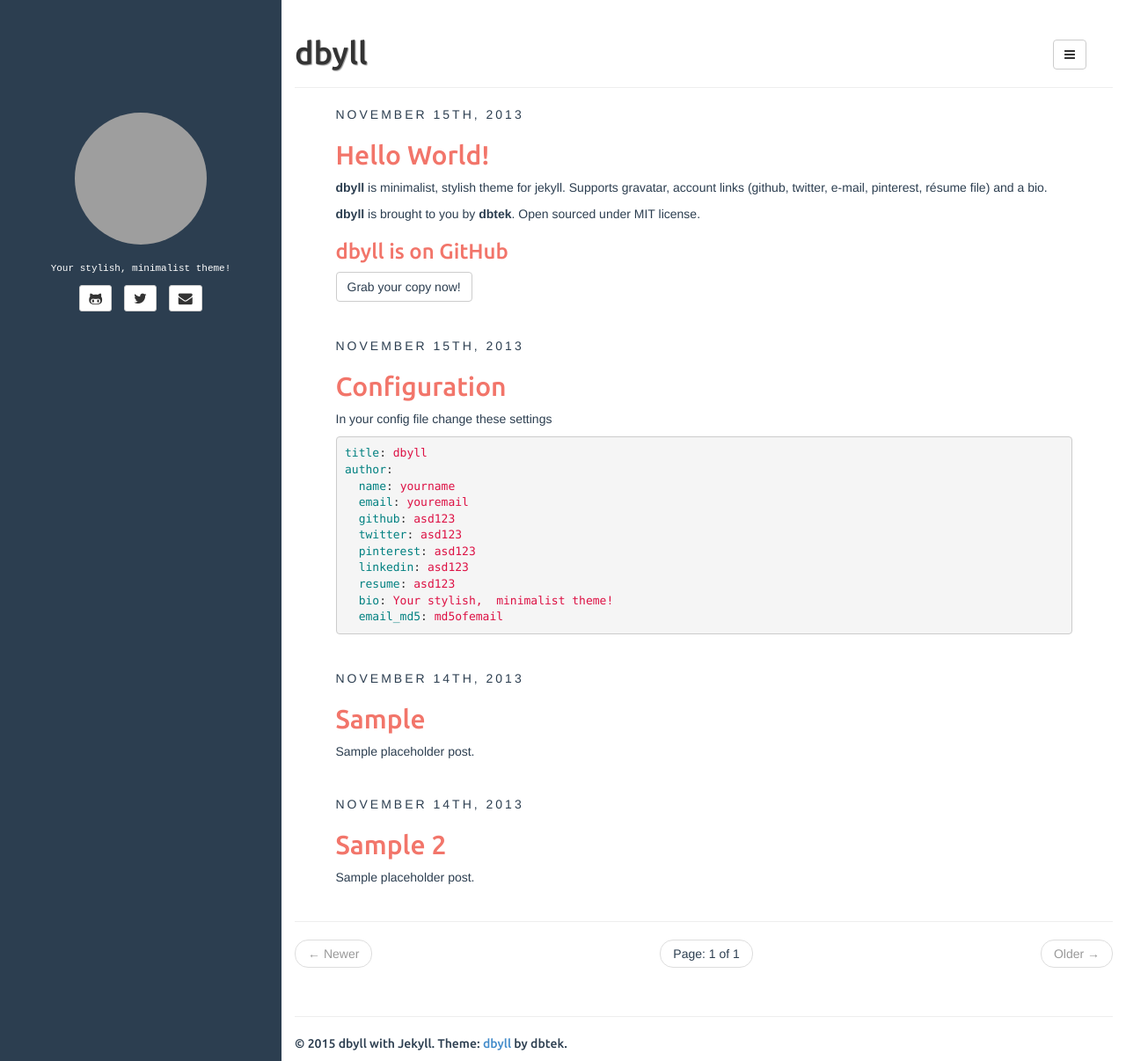
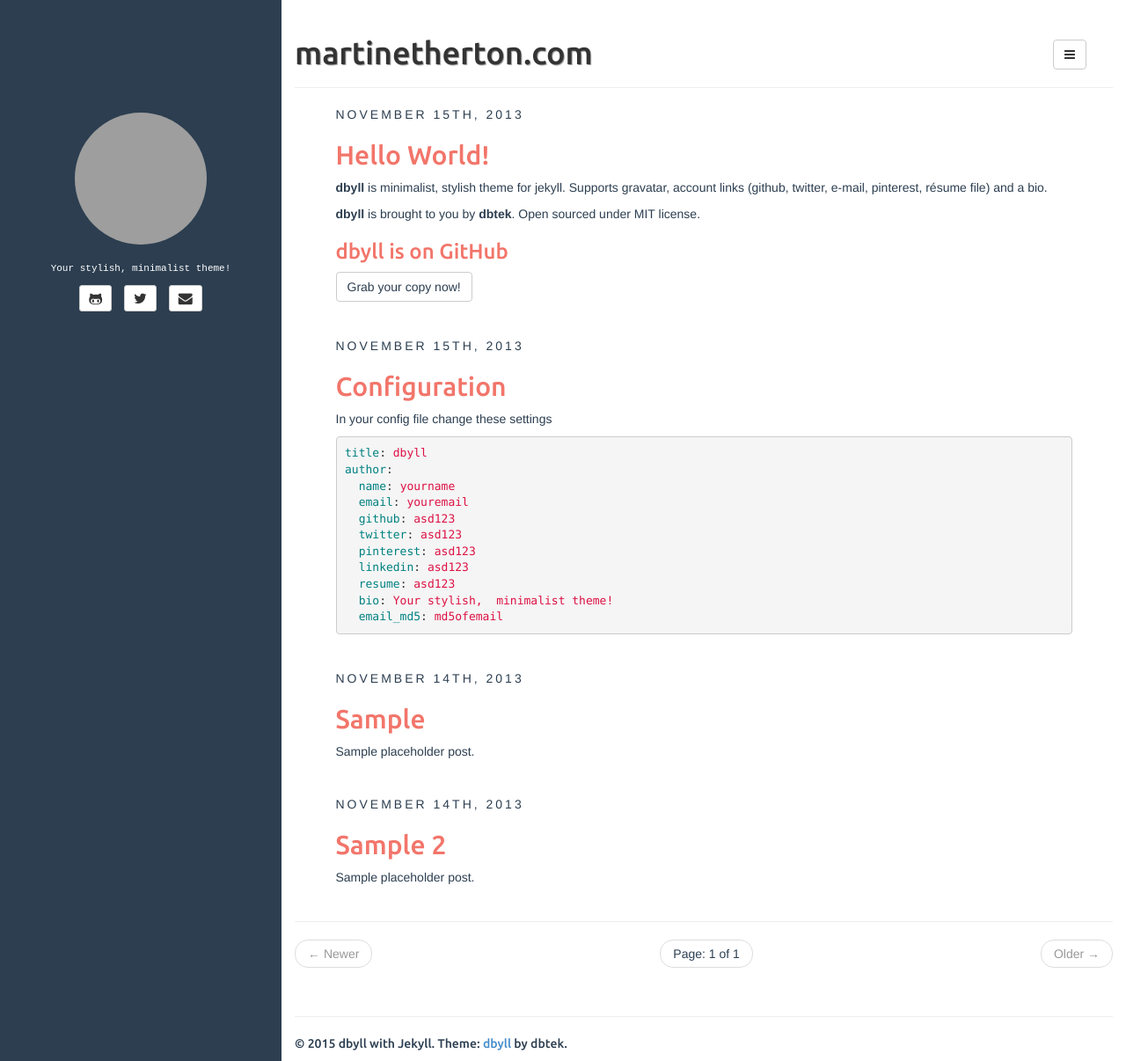
Before and after one commit to metherton/metherton.github.io, a Jekyll site: the page built from index.html, in a window 1280 px wide and 1206 px high. Shown: the whole window at 88% size. Built offline with Jekyll 4.4.1, drawn with Linux system fonts in a browser that asks for light colours; the list of posts is cut into pages by our own code; grey boxes are pictures that could not be loaded.

Commit message:
changed title

```diff
--- a/_config.yml
+++ b/_config.yml
@@ -13,7 +13,7 @@ defaults:
     scope:
       path: "" # empty string for all files
     values:
-      title: dbyll
+      title: martinetherton.com
 
 description: Stylish Jekyll Theme
 author:
```
